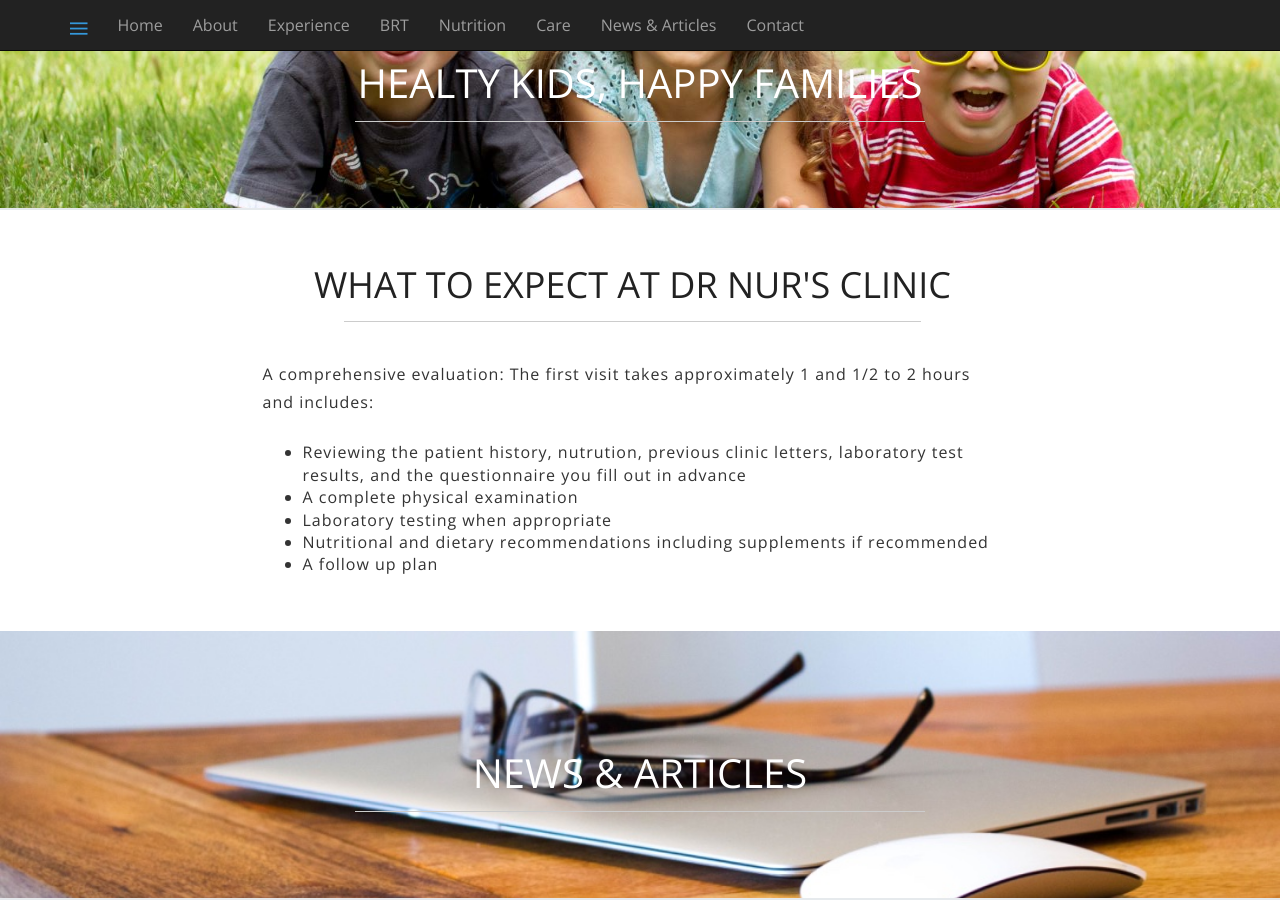
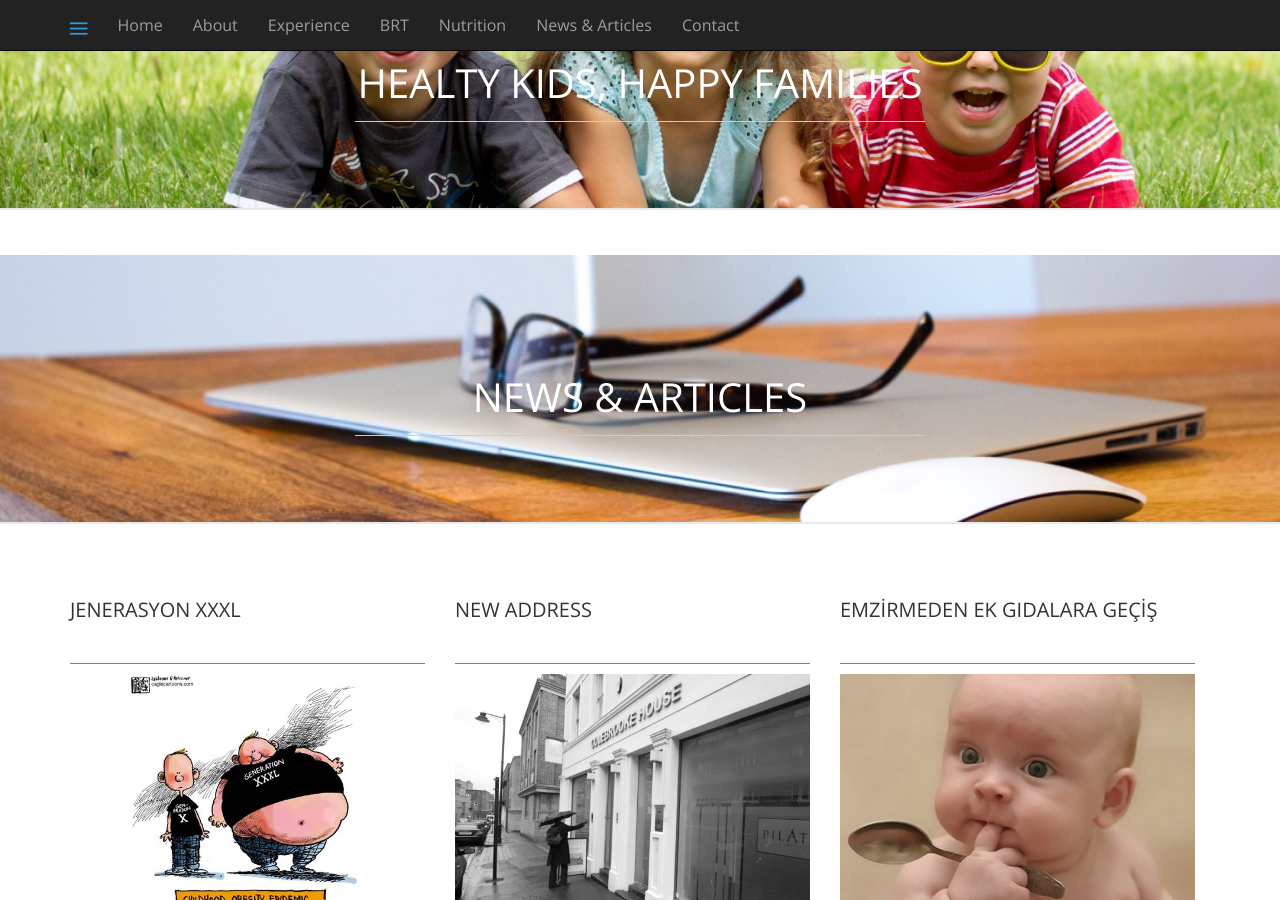
Before and after one commit to huseyinozyilmaz/drnurdan.com, a Jekyll site: the page built from index.html, in a window 1280 px wide and 900 px high, scrolled down 4009 px. Built offline with Jekyll 4.4.1, drawn with Linux system fonts in a browser that asks for light colours; nearby versions of some CDN libraries.

Commit message:
Removed the care (what to expect at Dr Nur’s clinic) section

```diff
--- a/_includes/header.html
+++ b/_includes/header.html
@@ -14,7 +14,7 @@
                     <li><a href="/#experience" class="smoothScroll" title="Her Experience"> Experience</a></li>
                     <li><a href="/#brt" class="smoothScroll" title="Bioregulation Therapy"> BRT</a></li>
                     <li><a href="/#nutrition" title="Nutrition" class="smoothScroll"> Nutrition</a></li>
-                    <li><a href="/#care" title="What to expect at Dr Nur's clinic" class="smoothScroll"> Care</a></li>
+                    <!-- <li><a href="/#care" title="What to expect at Dr Nur's clinic" class="smoothScroll"> Care</a></li> -->
                     <li><a href="/#news" title="Latest News and Articles" class="smoothScroll"> News &amp; Articles</a></li>
                     <li><a href="/#contact" title="Contact Details" class="smoothScroll"> Contact</a></li>
                 </ul>
--- a/index.html
+++ b/index.html
@@ -112,15 +112,16 @@ layout: default
 </section>
 
 <!-- ==== Care ==== -->
-<div class="container" id="care">
+<!-- <div class="container" id="care">
     <div class="row white">
         <h1 class="centered">What to expect at Dr Nur's clinic</h2>
         <hr><br>
         <div class="col-lg-offset-2 col-lg-8">
-            {% include care.html %}
+
         </div>
     </div>
-</div><!-- Care container -->
+</div> -->
+<!-- Care container -->
 
 <!-- ==== SECTION DIVIDER5 ==== -->
 <section class="section-divider textdivider divider5" id="news">
```
